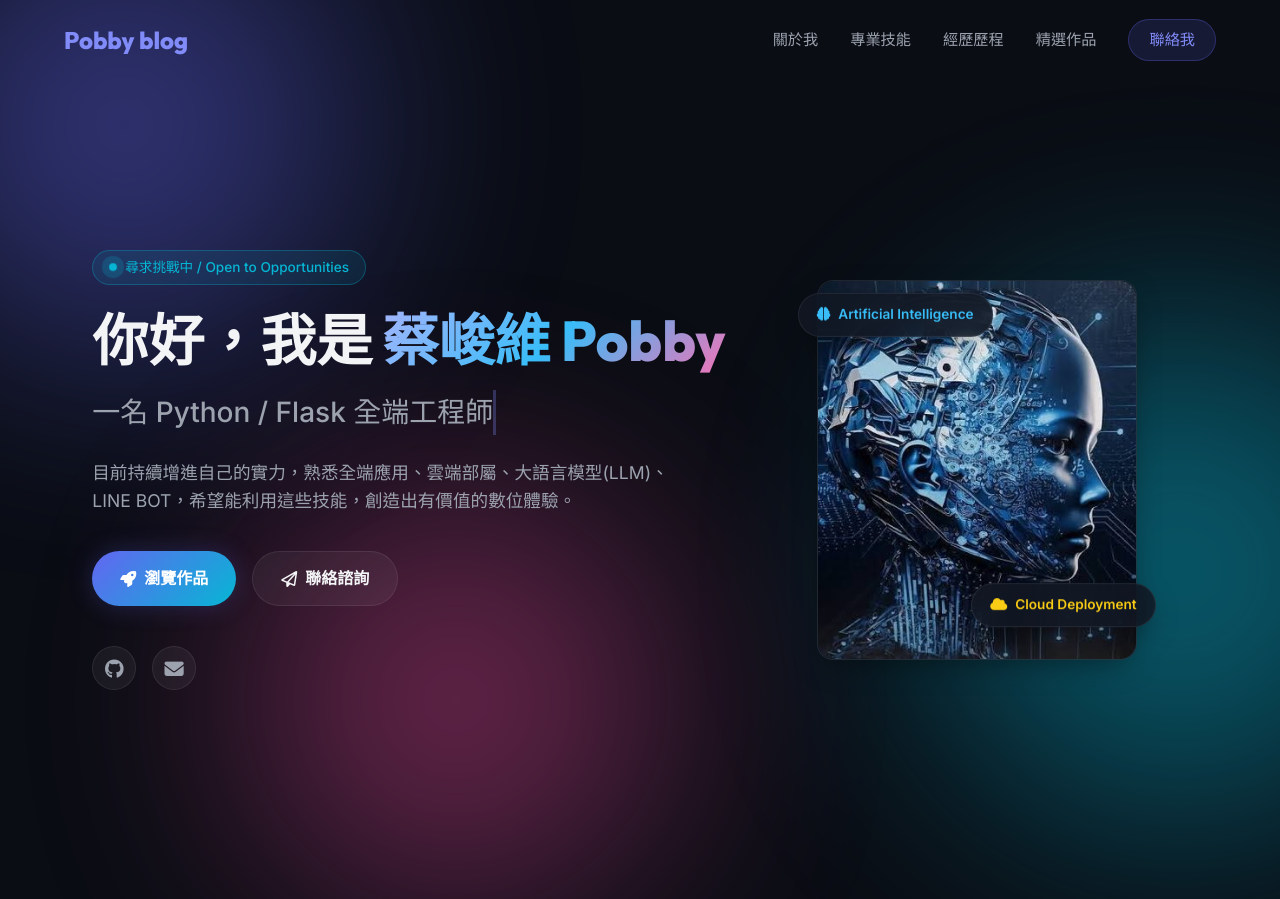
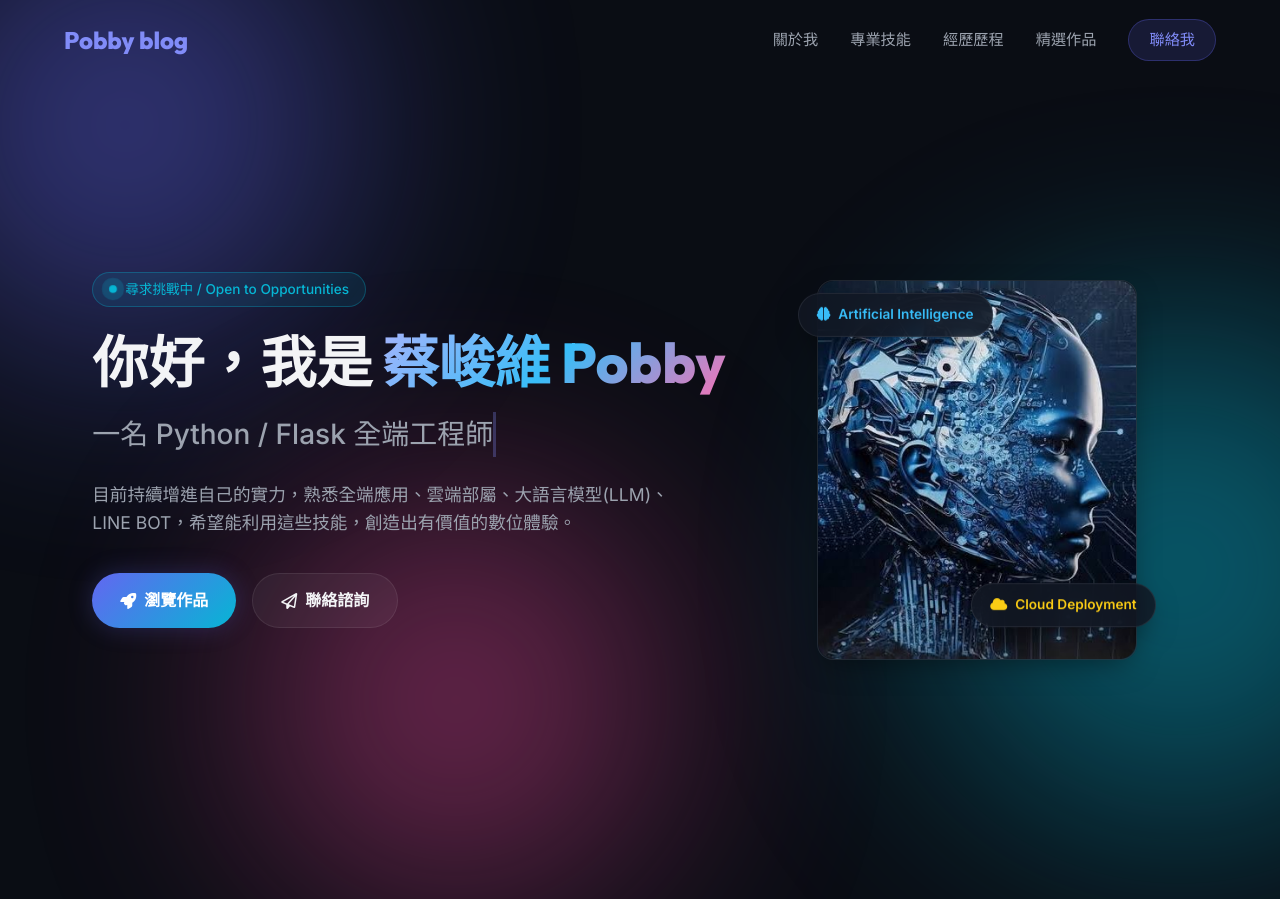
Before and after one commit to pobby3515/web_blog, a Flask app: page / in a window 1280 px wide. Shown: the top 899 px of the page. Run offline with Flask 3, Linux system fonts and the light colour scheme.

Commit message:
最終修訂版

```diff
--- a/static/css/style.css
+++ b/static/css/style.css
@@ -382,33 +382,6 @@ body {
     margin-bottom: 40px;
 }
 
-.social-links {
-    display: flex;
-    gap: 16px;
-}
-
-.social-links a {
-    width: 44px;
-    height: 44px;
-    border-radius: 50%;
-    background: rgba(255, 255, 255, 0.05);
-    border: 1px solid var(--card-border);
-    display: flex;
-    align-items: center;
-    justify-content: center;
-    color: var(--text-muted);
-    font-size: 1.2rem;
-    text-decoration: none;
-    transition: var(--transition);
-}
-
-.social-links a:hover {
-    color: #ffffff;
-    background: var(--primary);
-    border-color: var(--primary);
-    transform: translateY(-3px);
-}
-
 .hero-visual {
     position: relative;
     display: flex;
--- a/templates/index.html
+++ b/templates/index.html
@@ -71,14 +71,6 @@
                         </a>
                         <a href="#contact" class="btn btn-secondary">
                             <i class="fa-regular fa-paper-plane"></i> 聯絡諮詢
-                        </a>
-                    </div>
-                    <div class="social-links">
-                        <a href="https://github.com/pobby3515" target="_blank" rel="noopener noreferrer" title="GitHub">
-                            <i class="fa-brands fa-github"></i>
-                        </a>
-                        <a href="mailto:pobby3515@gmail.com" title="Email">
-                            <i class="fa-solid fa-envelope"></i>
                         </a>
                     </div>
                 </div>
```
Also changed, not shown: other parts of static/css/style.css (+0 -62 lines), static/js/main.js (+0 -37 lines).
